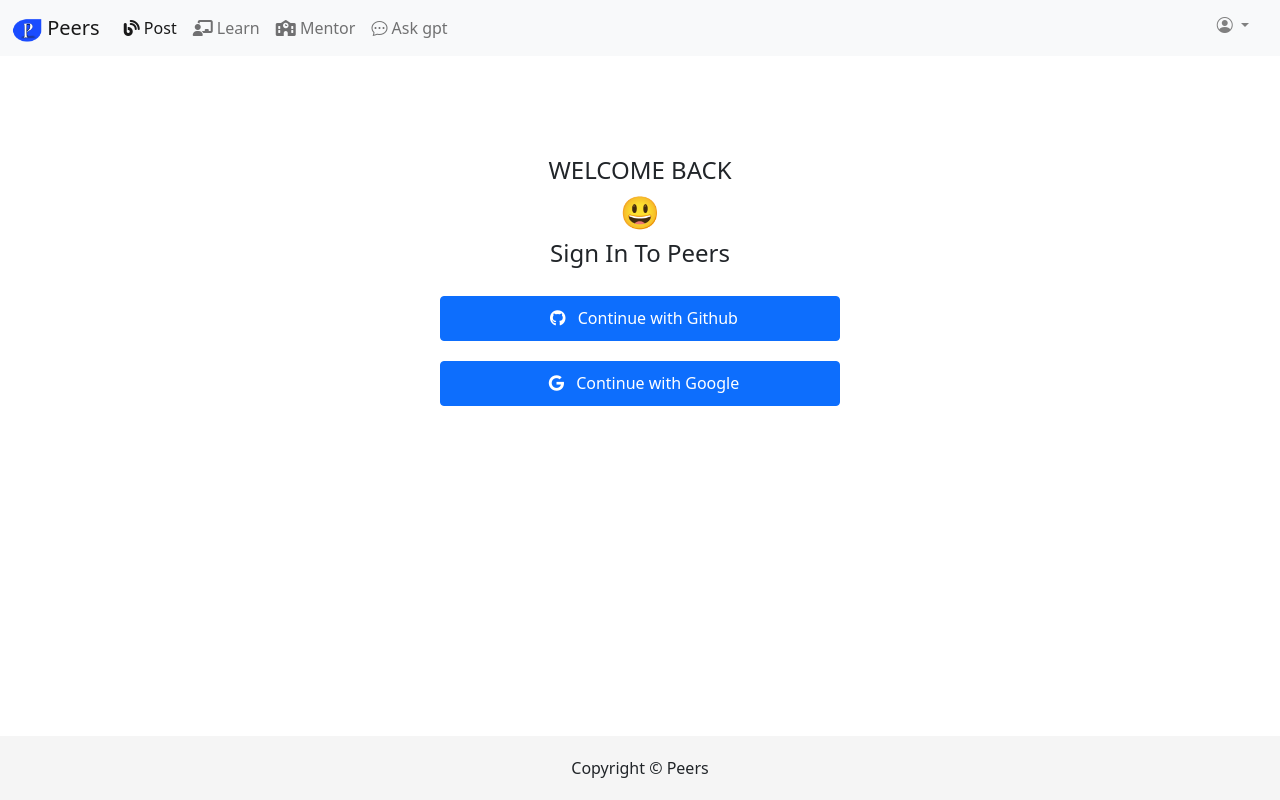
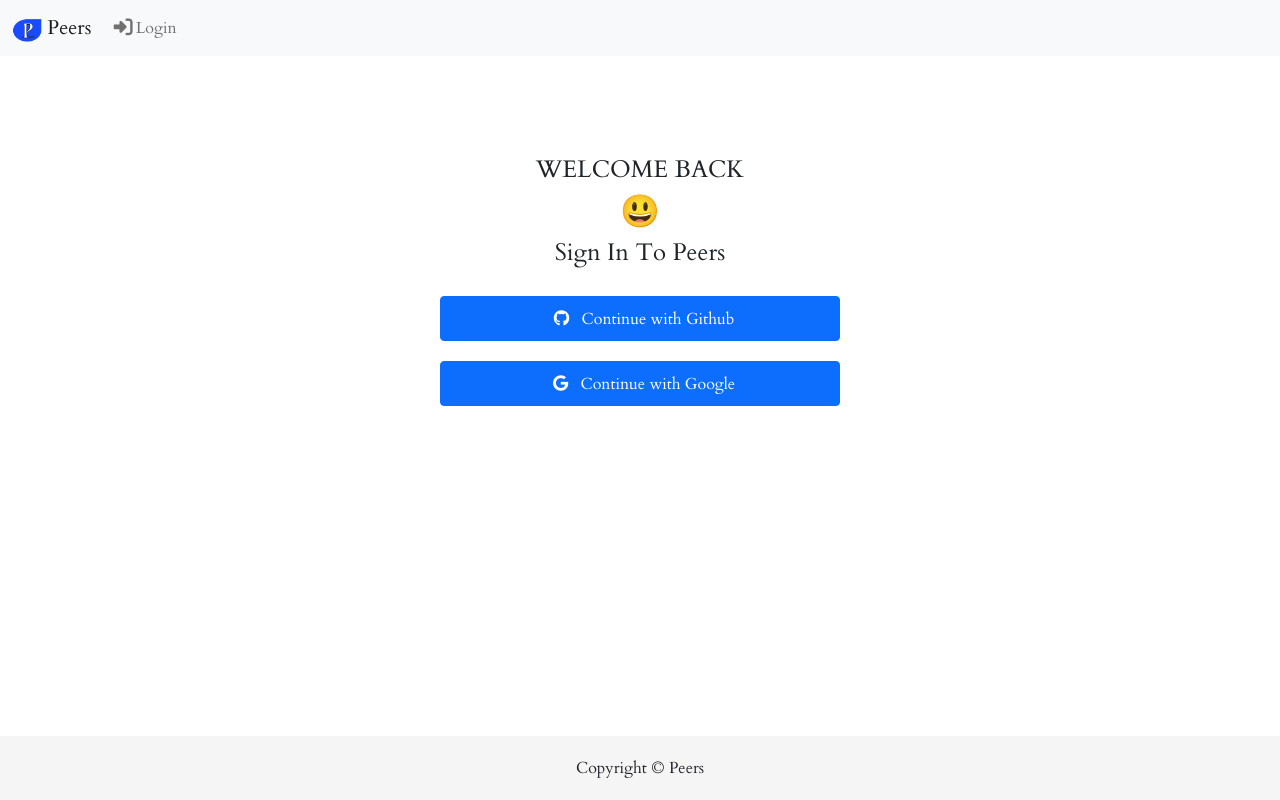
Before and after one commit to Ayobami6/Peersonline, a Django app: page /home/login in a window 1280 px wide. Run offline with Django 4.2, Linux system fonts and the light colour scheme; some libraries are stand-ins or nearby versions.

Commit message:
Add more items to the navbar, change font style

```diff
--- a/static/css/style.css
+++ b/static/css/style.css
@@ -29,3 +29,14 @@
     right: 0;
     text-decoration: none;
   }
+
+  @media (max-width: 600px) {
+    .res a{
+       position: absolute;
+       right: 0;
+       top: 0;
+       padding: 5px;
+       margin-right: 10px;
+    }
+
+  }
--- a/static/templates/base.html
+++ b/static/templates/base.html
@@ -12,7 +12,13 @@
     <link rel="icon" width="30" height="20" href="{% static 'assets/new-peers.ico' %}" type="image/x-icon" />
     <!-- Font awesome -->
     <script src="https://kit.fontawesome.com/df6169861f.js" crossorigin="anonymous"></script>
-    <link rel="stylesheet" href="https://kit.fontawesome.com/df6169861f.css" crossorigin="anonymous">
+    <!-- <link rel="stylesheet" href="https://kit.fontawesome.com/df6169861f.css" crossorigin="anonymous"> -->
+    <!-- Google fonts -->
+    <link rel="preconnect" href="https://fonts.googleapis.com">
+    <link rel="preconnect" href="https://fonts.gstatic.com" crossorigin>
+    <link href="https://fonts.googleapis.com/css2?family=Cardo:ital,wght@0,400;0,700;1,400&display=swap"
+        rel="stylesheet">
+
     <!-- Boostsrap css 5.1-->
     <link href="https://cdn.jsdelivr.net/npm/bootstrap@5.1.3/dist/css/bootstrap.min.css" rel="stylesheet"
         integrity="sha384-1BmE4kWBq78iYhFldvKuhfTAU6auU8tT94WrHftjDbrCEXSU1oBoqyl2QvZ6jIW3" crossorigin="anonymous" />
@@ -29,6 +35,7 @@
             margin: 0;
             min-height: 100%;
             padding-bottom: 6rem;
+            font-family: 'Cardo', serif;
         ">
     <!-- Navbar -->
     <nav class="navbar navbar-expand-lg navbar-light bg-light">
@@ -42,9 +49,13 @@
             </button>
             <div class="collapse navbar-collapse" id="navbarNavDropdown">
                 <ul class="navbar-nav">
+                    {% if user.is_authenticated %}
                     <li class="nav-item">
-                        <a class="nav-link active" aria-current="page" href="#"><i class="fa-solid fa-blog"></i>
-                            Post</a>
+                        <a class="nav-link active" aria-current="page" href="#"><i class="bi bi-house-door-fill"></i>
+                            Home</a>
+                    </li>
+                    <li class="nav-item">
+                        <a class="nav-link" href="#"><i class="fa-solid fa-blog"></i> Add Post</a>
                     </li>
                     <li class="nav-item">
                         <a class="nav-link" href="#"><i class="fa-solid fa-chalkboard-user"></i> Learn</a>
@@ -55,8 +66,26 @@
                     <li class="nav-item">
                         <a class="nav-link" href="#"><i class="bi bi-chat-dots"></i> Ask gpt</a>
                     </li>
+                    <li class="nav-item dropdown res">
+                        <a class="nav-link dropdown-toggle" style="color: grey;" href="#" id="navbarDropdownMenuLink"
+                            role="button" data-bs-toggle="dropdown" aria-expanded="false">
+                            <i class="bi bi-person-circle"></i> {{ user.username }}
+                        </a>
+                        <ul class="dropdown-menu" aria-labelledby="navbarDropdownMenuLink">
+                            <li><a class="dropdown-item" href="#">View Profile</a></li>
+                            <li><a class="dropdown-item" href="{% url 'logout' %}">Logout</a></li>
+                            <li><a class="dropdown-item" href="#">Something else here</a></li>
+                        </ul>
+                    </li>
+                    {% else %}
+                    <li class="nav-item">
+                        <a class="nav-link" href="{% url 'login' %}"><i
+                                class="fa-solid fa-right-to-bracket fa-beat"></i> Login</a>
+                    </li>
+
+                    {% endif %}
                 </ul>
-                <span class="nav-item dropdown"
+                <!-- <span class="nav-item dropdown"
                     style="position: absolute; top: 0; right: 0; padding: 5px; margin-right: 10px;">
                     <a class="nav-link dropdown-toggle" style="color: grey;" href="#" id="navbarDropdownMenuLink"
                         role="button" data-bs-toggle="dropdown" aria-expanded="false">
@@ -67,7 +96,7 @@
                         <li><a class="dropdown-item" href="#">Another action</a></li>
                         <li><a class="dropdown-item" href="#">Something else here</a></li>
                     </ul>
-                </span>
+                </span> -->
             </div>
         </div>
     </nav>
```
